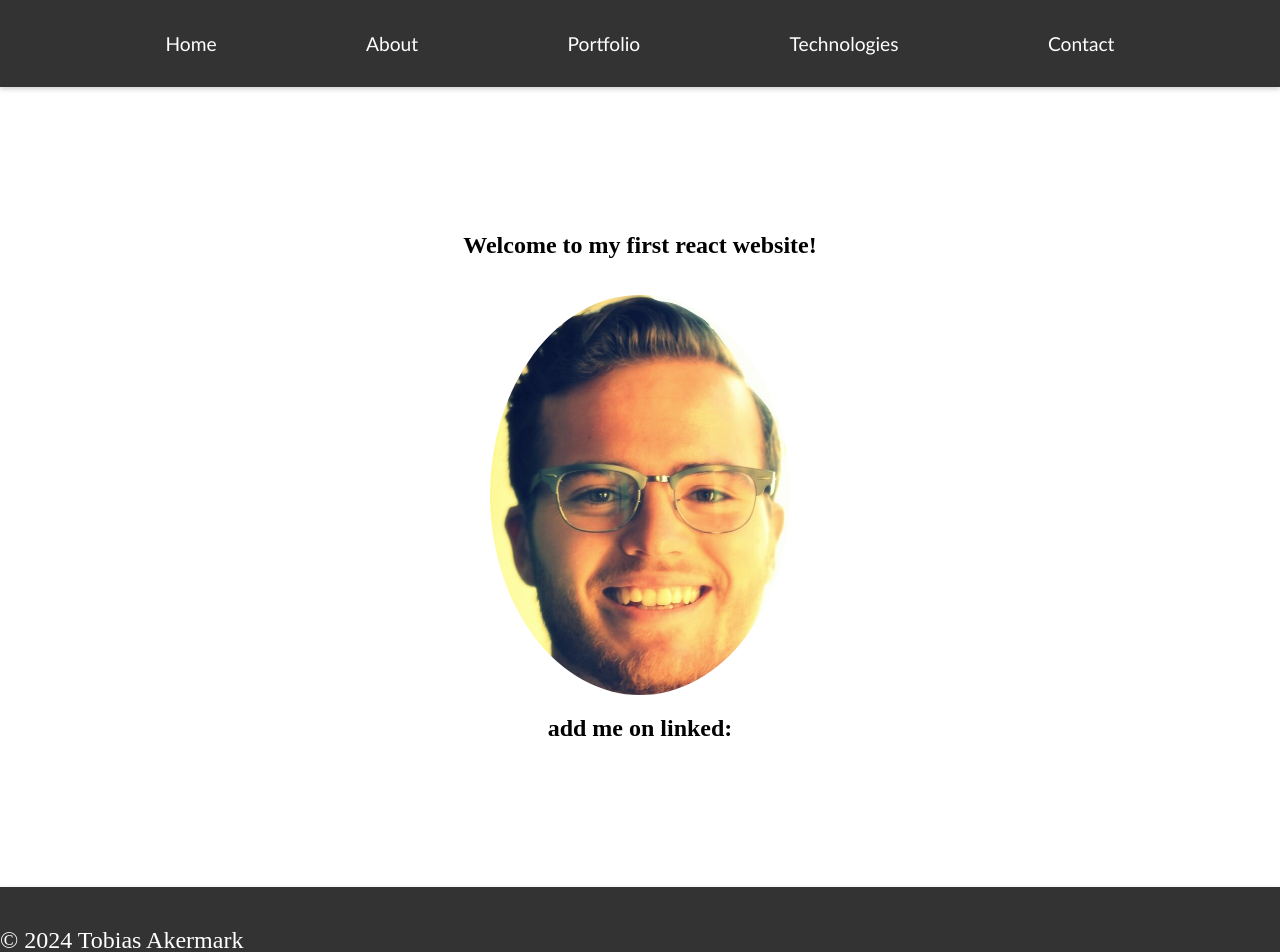
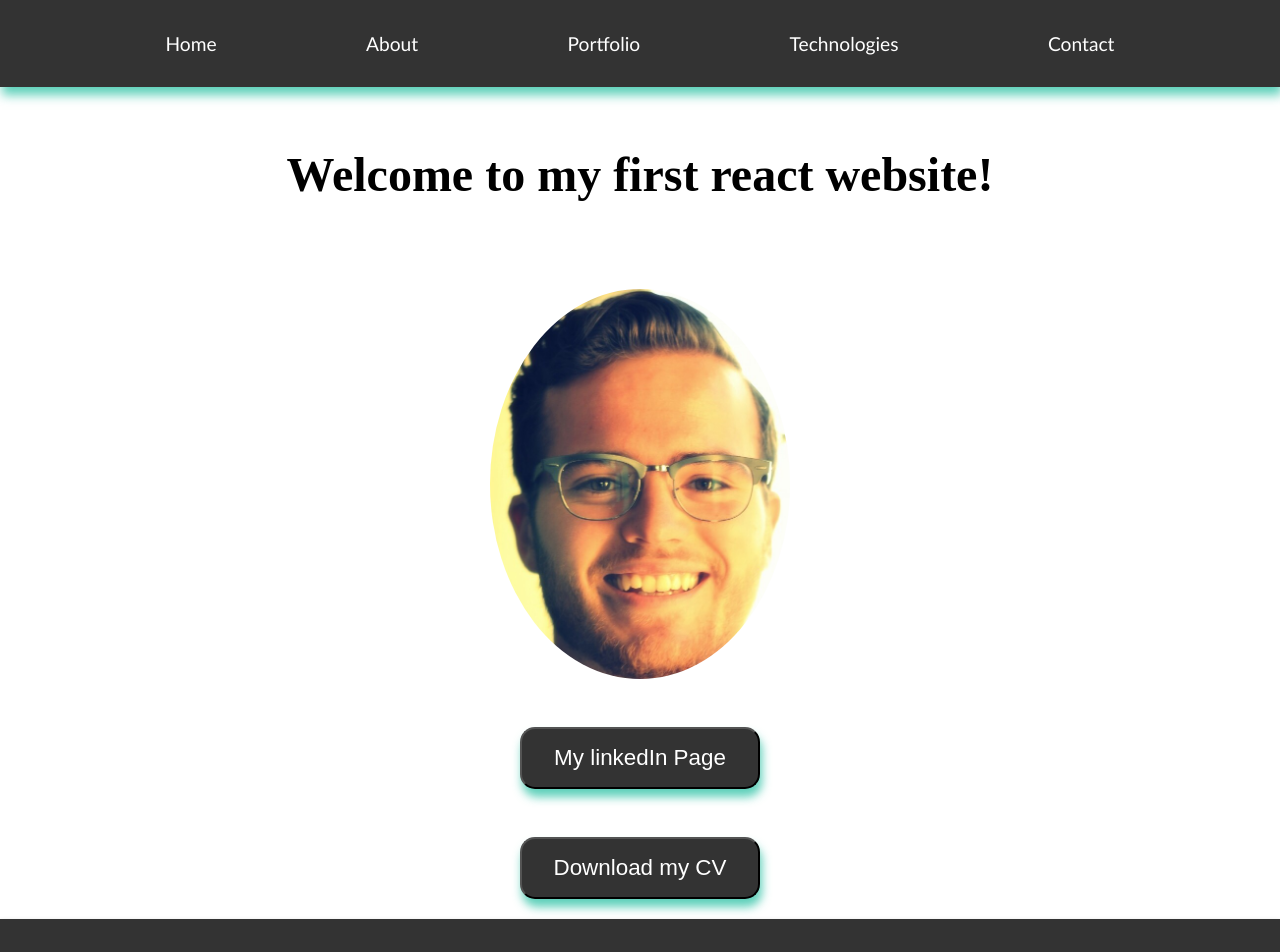
Before and after one commit to AkTobias/tobias_ak_portfolio, a React (Vite) app: page / in a window 1280 px wide. Shown: the top 952 px of the page. Built offline with nearby package versions, Linux system fonts and the light colour scheme.

Commit message:
feature/home, added buttons for vs and linkedin page + styling

```diff
--- a/src/App.css
+++ b/src/App.css
@@ -4,6 +4,7 @@
   --HOVER-COLOR: #1abc9c;
   --BORDER-R: 15px;
   --BOX-SH: 2px 8px 10px rgba(26, 188, 156, 0.7);
+  --BTN-COLOR: #fff;
 
 }
 
@@ -41,6 +42,7 @@ main {
     z-index: 1000;
     box-shadow: 0 2px 5px rgba(0, 0, 0, 0.2);
     transition: padding 0.3s, background-color 0.3s, box-shadow 0.3s;
+    box-shadow: var(--BOX-SH);
 
 
 }
@@ -58,7 +60,7 @@ main {
   text-decoration: none;
   font-size: 1.2rem;
   font-family: 'Trebuchet MS', 'Lucida Sans Unicode', 'Lucida Grande', 'Lucida Sans', Arial, sans-serif;
-  color: #fff;
+  color: var(--BTN-COLOR);
   transition: color 0.3s;
 
 }
@@ -78,7 +80,14 @@ main {
   justify-content: center;
   height: 100vh;
   text-align: center;
+  padding-bottom: 2rem;
 }
+.home__header{
+  font-size: 3rem;
+  padding: 2rem;
+
+}
+
 
 
 .home__img{
@@ -87,6 +96,48 @@ main {
   margin-top: 1rem;
 
 }
+
+.home__button{
+  background-color: var(--BG-COLOR);
+  color: var(--BTN-COLOR);
+  margin-top: 3rem;
+  text-decoration: none;
+  padding: 1rem;
+  border-radius: var(--BORDER-R);
+  font-size: 1.4rem;
+  cursor: pointer;
+  width: 240px;
+  box-shadow: var(--BOX-SH);
+
+
+}
+
+.home__button:hover{
+  color: BLACK;
+  background-color: var(--HOVER-COLOR);
+
+
+
+}
+.home__button a{
+  text-decoration: none;
+  color: inherit;
+  margin-bottom: 2rem;
+}
+
+
+
+.home__button a:hover{
+  color: black;
+
+}
+
+
+
+
+
+
+
 
 /* || ABOUT || */
 
--- a/src/components/home.jsx
+++ b/src/components/home.jsx
@@ -1,9 +1,10 @@
 import myHs from "../img/placeholderHs.jpg";
+import CV from "../documents/cv.pdf";
 
 function Home() {
    return (
       <section className="home__section">
-         <h1>Welcome to my first react website!</h1>
+         <h1 className="home__header">Welcome to my first react website!</h1>
          <img
             src={myHs}
             alt="picture of me"
@@ -11,10 +12,18 @@ function Home() {
             height={400}
             width={300}
          />
-
-         <h2>
-            add me on linked: <a href=""></a>
-         </h2>
+         <button
+            className="home__button"
+            rel="noopner noreferrer"
+            onClick={() => window.open("https://www.linkedin.com/", "_blank")}
+         >
+            My linkedIn Page
+         </button>
+         <button className="home__button">
+            <a href={CV} download="cv.pdf">
+               Download my CV
+            </a>
+         </button>
       </section>
    );
 }
```
Also changed, not shown: 1 other file (tests, documents, lock files or other folders).
